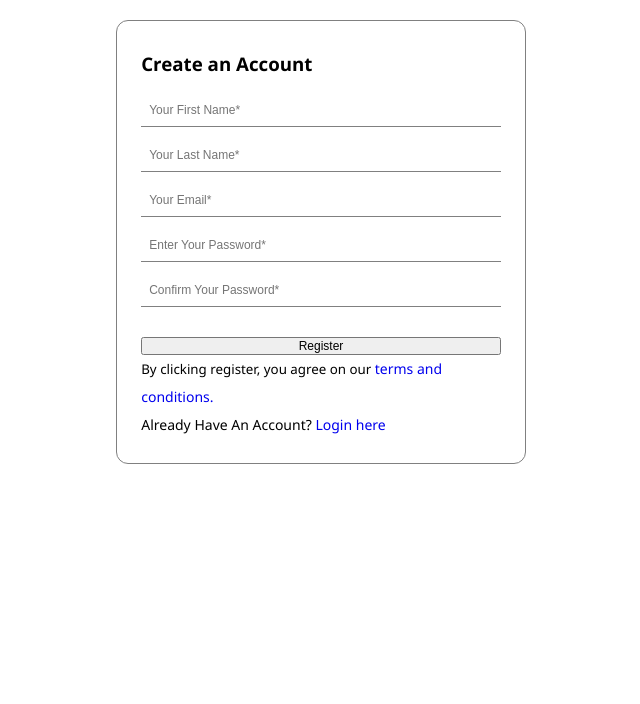
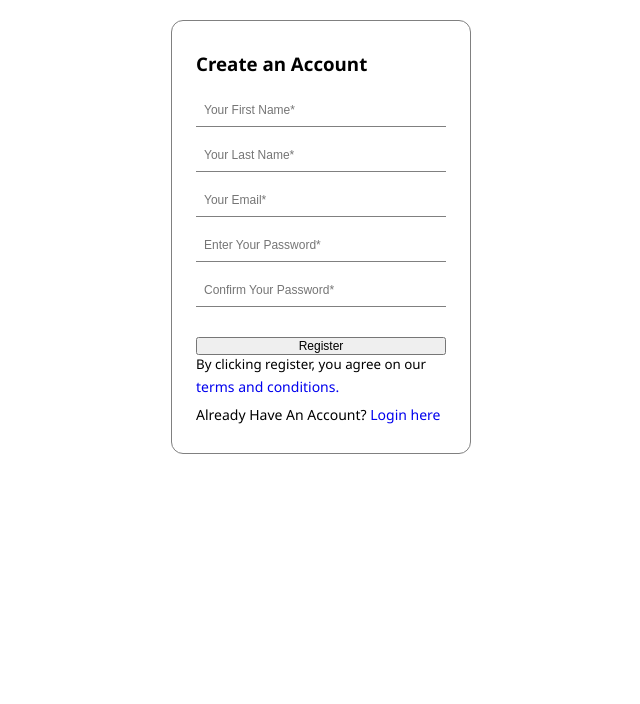
Before and after one commit to lowellrueca/moviecloud, a Python web app: template templates/account/register.html in a window 1280 px wide. Shown: the part 100-804 px from the top of the page, without its empty margins (319-959 px from the left). Run offline with Jinja, Linux system fonts and the light colour scheme; the template is opened without the code that fills it, so the values that code supplies are empty.

Commit message:
simplify form width state

```diff
--- a/static/css/style.css
+++ b/static/css/style.css
@@ -302,21 +302,14 @@ header {
     flex-direction: column;
 }
 
-@media only screen and (min-width: 640px)
+@media only screen and (min-width: 375px)
 {
     .form-width-state {
-        width: 60%;
+        width: 300px;
         margin: auto;
         padding: 24px;
         border: 1px solid grey;
         border-radius: 12px;
-    }
-}
-
-@media only screen and (min-width: 900px)
-{
-    .form-width-state {
-        width: 40%;
     }
 }
 
```
